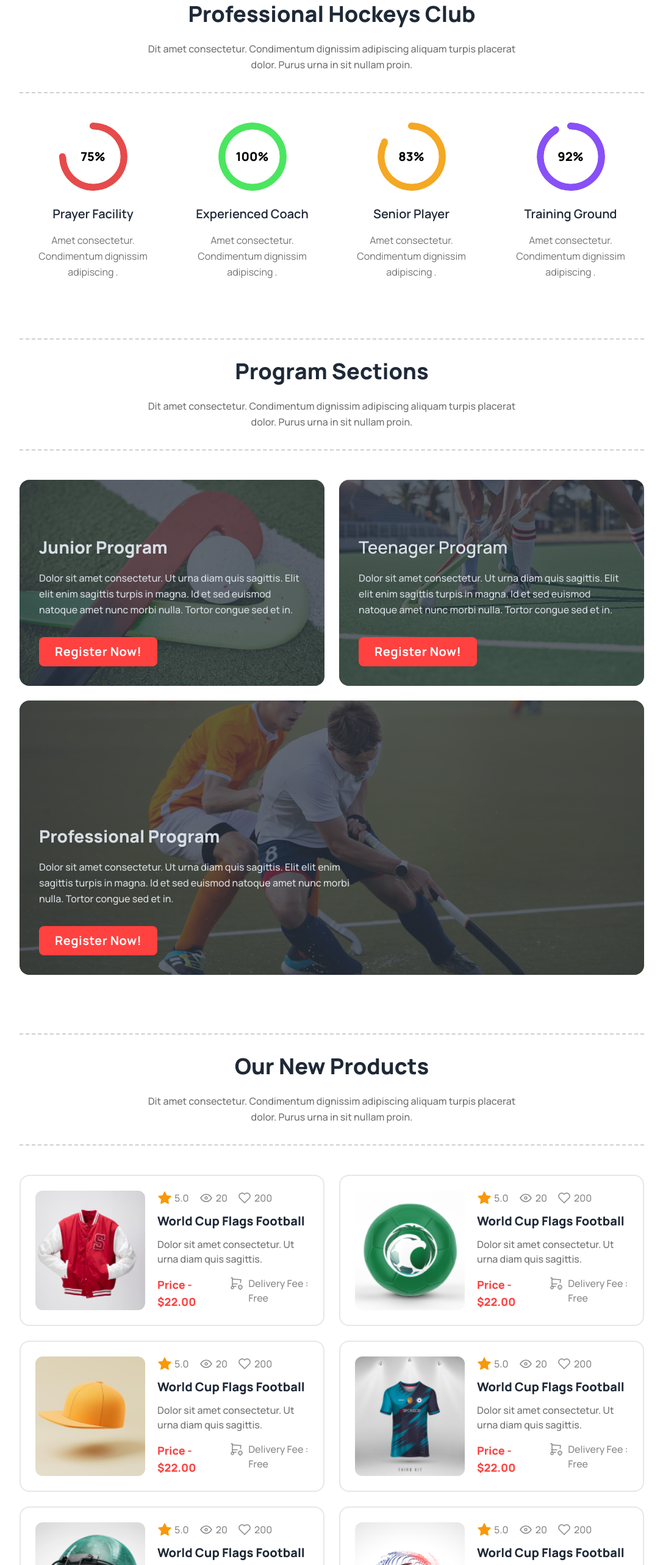
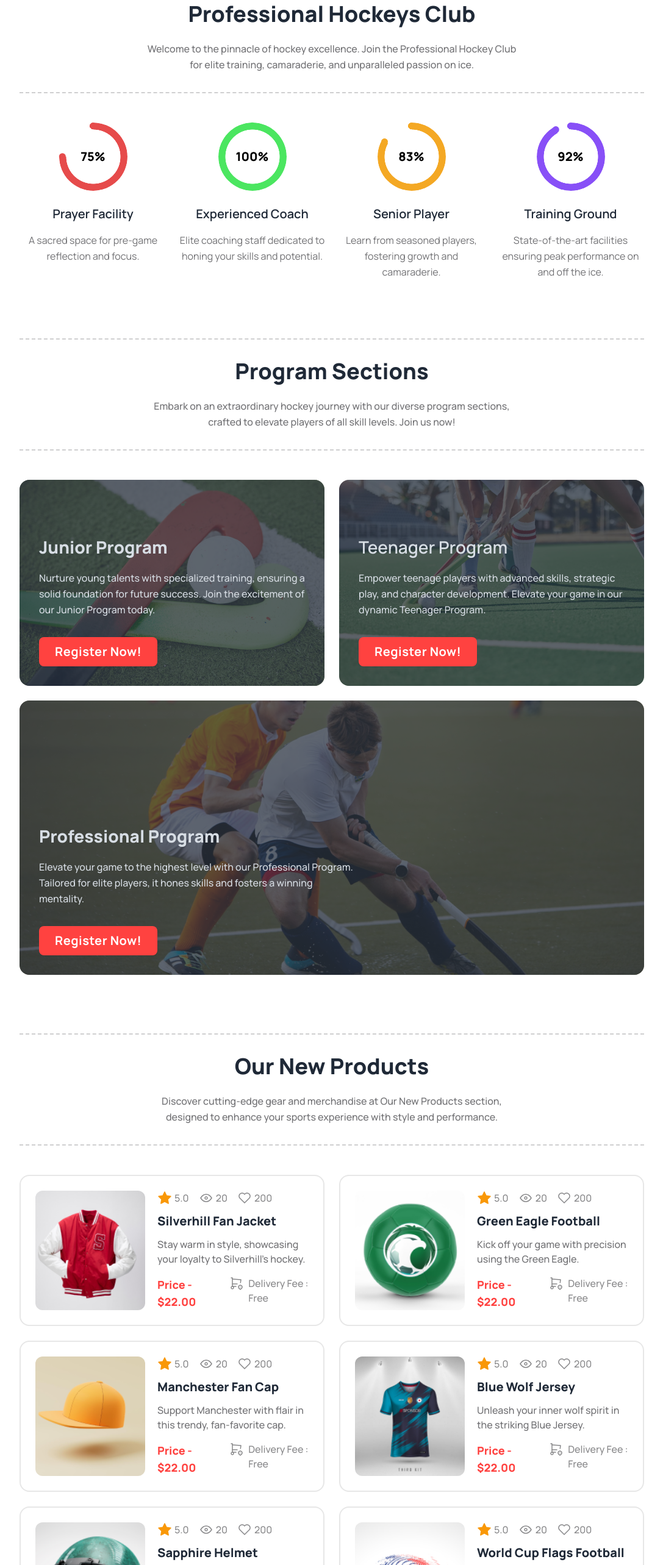
Before and after one commit to bashir-al-lazim/m15-hockeys-website, a plain HTML site: page index.html in a window 1280 px wide. Shown: the part 855-3422 px from the top of the page at 61% size, without its empty margins (96-1183 px from the left). Drawn offline with nearby package versions, Linux system fonts and the light colour scheme.

Commit message:
added meaningfull text

```diff
--- a/index.html
+++ b/index.html
@@ -161,38 +161,32 @@
         <section class="mb-12 md:mb-24">
             <div class="text-center py-8 border-y-2 border-[#13131833] border-dashed">
                 <h1 class="text-4xl font-extrabold mb-6">Professional Hockeys Club</h1>
-                <p class="max-w-[37.9375rem] mx-auto text-[#13131899] text-base font-medium leading-[1.625rem]">Dit amet
-                    consectetur. Condimentum dignissim adipiscing aliquam turpis placerat dolor. Purus urna in sit
-                    nullam proin.</p>
+                <p class="max-w-[37.9375rem] mx-auto text-[#13131899] text-base font-medium leading-[1.625rem]">Welcome to the pinnacle of hockey excellence. Join the Professional Hockey Club for elite training, camaraderie, and unparalleled passion on ice.</p>
             </div>
             <div class="grid grid-cols-1 sm:grid-cols-2 lg:grid-cols-4 justify-between gap-5 mt-12">
                 <div class="text-center ">
                     <div class="radial-progress" style="--value:75; --size: 7rem;  color: rgb(230, 75, 75);"
                         role="progressbar"><span class="text-black text-[1.25rem] font-extrabold">75%</span></div>
                     <h3 class="text-xl font-semibold mb-4 mt-6">Prayer Facility</h3>
-                    <p class="text-base text-[#13131899] font-normal leading-[1.625rem]">Amet consectetur. Condimentum
-                        dignissim adipiscing .</p>
+                    <p class="text-base text-[#13131899] font-normal leading-[1.625rem]">A sacred space for pre-game reflection and focus.</p>
                 </div>
                 <div class="text-center ">
                     <div class="radial-progress" style="--value:100; --size: 7rem; color: rgb(75, 230, 96);"
                         role="progressbar"><span class="text-black text-[1.25rem] font-extrabold">100%</span></div>
                     <h3 class="text-xl font-semibold mb-4 mt-6">Experienced Coach</h3>
-                    <p class="text-base text-[#13131899] font-normal leading-[1.625rem]">Amet consectetur. Condimentum
-                        dignissim adipiscing .</p>
+                    <p class="text-base text-[#13131899] font-normal leading-[1.625rem]">Elite coaching staff dedicated to honing your skills and potential.</p>
                 </div>
                 <div class="text-center ">
                     <div class="radial-progress" style="--value:83; --size: 7rem; color: rgb(244, 168, 36);"
                         role="progressbar"><span class="text-black text-[1.25rem] font-extrabold">83%</span></div>
                     <h3 class="text-xl font-semibold mb-4 mt-6">Senior Player</h3>
-                    <p class="text-base text-[#13131899] font-normal leading-[1.625rem]">Amet consectetur. Condimentum
-                        dignissim adipiscing .</p>
+                    <p class="text-base text-[#13131899] font-normal leading-[1.625rem]">Learn from seasoned players, fostering growth and camaraderie.</p>
                 </div>
                 <div class="text-center ">
                     <div class="radial-progress" style="--value:92; --size: 7rem; color: rgb(136, 80, 247);"
                         role="progressbar"><span class="text-black text-[1.25rem] font-extrabold">92%</span></div>
                     <h3 class="text-xl font-semibold mb-4 mt-6">Training Ground</h3>
-                    <p class="text-base text-[#13131899] font-normal leading-[1.625rem]">Amet consectetur. Condimentum
-                        dignissim adipiscing .</p>
+                    <p class="text-base text-[#13131899] font-normal leading-[1.625rem]">State-of-the-art facilities ensuring peak performance on and off the ice.</p>
                 </div>
             </div>
 
@@ -203,18 +197,13 @@
         <section class="mb-12 md:mb-24">
             <div class="text-center py-8 border-y-2 border-[#13131833] border-dashed">
                 <h1 class="text-4xl font-extrabold mb-6">Program Sections</h1>
-                <p class="max-w-[37.9375rem] mx-auto text-[#13131899] text-base font-medium leading-[1.625rem]">Dit amet
-                    consectetur. Condimentum dignissim adipiscing aliquam turpis placerat dolor. Purus urna in sit
-                    nullam proin.</p>
+                <p class="max-w-[37.9375rem] mx-auto text-[#13131899] text-base font-medium leading-[1.625rem]">Embark on an extraordinary hockey journey with our diverse program sections, crafted to elevate players of all skill levels. Join us now!</p>
             </div>
             <div class="grid md:grid-cols-2 gap-6 mt-12">
                 <div class="card bg-base-100 image-full bg-[url('Images/2.png')] bg-cover lg:h-[21.125rem]">
                     <div class="card-body text-white flex flex-col justify-end content-start">
                         <h2 class="card-title text-[1.75rem] font-extrabold md:pt-10 lg:pt-0">Junior Program</h2>
-                        <p class="flex-none max-w-[32.5rem] text-base font-medium leading-[1.625rem] mt-4 mb-6">Dolor
-                            sit amet consectetur. Ut urna diam quis sagittis. Elit elit
-                            enim sagittis turpis in magna. Id et sed euismod natoque amet nunc morbi nulla. Tortor
-                            congue sed et in.</p>
+                        <p class="flex-none max-w-[32.5rem] text-base font-medium leading-[1.625rem] mt-4 mb-6">Nurture young talents with specialized training, ensuring a solid foundation for future success. Join the excitement of our Junior Program today.</p>
 
                         <div><a
                                 class="btn text-xl font-bold border-2 border-transparent hover:border-hockey-primary hover:text-hockey-primary text-white hover:bg-white bg-hockey-primary px-6 tracking-wide ">Register
@@ -225,10 +214,7 @@
                 <div class="card bg-base-100 image-full bg-[url('Images/3.png')] bg-cover lg:h-[21.125rem]">
                     <div class="card-body text-white flex flex-col justify-end content-start">
                         <h2 class="card-title text-[1.75rem] font-extrabol md:pt-10 lg:pt-0">Teenager Program</h2>
-                        <p class="flex-none max-w-[32.5rem] text-base font-medium leading-[1.625rem] mt-4 mb-6">Dolor
-                            sit amet consectetur. Ut urna diam quis sagittis. Elit elit
-                            enim sagittis turpis in magna. Id et sed euismod natoque amet nunc morbi nulla. Tortor
-                            congue sed et in.</p>
+                        <p class="flex-none max-w-[32.5rem] text-base font-medium leading-[1.625rem] mt-4 mb-6">Empower teenage players with advanced skills, strategic play, and character development. Elevate your game in our dynamic Teenager Program.</p>
 
                         <div><a
                                 class="btn text-xl font-bold border-2 border-transparent hover:border-hockey-primary hover:text-hockey-primary text-white hover:bg-white bg-hockey-primary px-6 tracking-wide ">Register
@@ -240,10 +226,7 @@
                     class="card md:col-span-2 bg-base-100 image-full bg-[url('Images/4.png')] bg-cover  md:h-[21.875rem] lg:h-[28.125rem]">
                     <div class="card-body text-white flex flex-col justify-end content-start">
                         <h2 class="card-title text-[1.75rem] font-extrabold">Professional Program</h2>
-                        <p class="flex-none max-w-[32.5rem] text-base font-medium leading-[1.625rem] mt-4 mb-6">Dolor
-                            sit amet consectetur. Ut urna diam quis sagittis. Elit elit
-                            enim sagittis turpis in magna. Id et sed euismod natoque amet nunc morbi nulla. Tortor
-                            congue sed et in.</p>
+                        <p class="flex-none max-w-[32.5rem] text-base font-medium leading-[1.625rem] mt-4 mb-6">Elevate your game to the highest level with our Professional Program. Tailored for elite players, it hones skills and fosters a winning mentality.</p>
 
                         <div><a
                                 class="btn text-xl font-bold border-2 border-transparent hover:border-hockey-primary hover:text-hockey-primary text-white hover:bg-white bg-hockey-primary px-6 tracking-wide ">Register
@@ -259,9 +242,7 @@
         <section class="mb-12 md:mb-24">
             <div class="text-center py-8 border-y-2 border-[#13131833] border-dashed">
                 <h1 class="text-4xl font-extrabold mb-6">Our New Products</h1>
-                <p class="max-w-[37.9375rem] mx-auto text-[#13131899] text-base font-medium leading-[1.625rem]">Dit amet
-                    consectetur. Condimentum dignissim adipiscing aliquam turpis placerat dolor. Purus urna in sit
-                    nullam proin.</p>
+                <p class="max-w-[37.9375rem] mx-auto text-[#13131899] text-base font-medium leading-[1.625rem]">Discover cutting-edge gear and merchandise at Our New Products section, designed to enhance your sports experience with style and performance.</p>
             </div>
             <div class="grid md:grid-cols-2 gap-6 mt-12">
                 <div class="flex flex-col lg:flex-row gap-5 border-[#1313181A] border-2 rounded-2xl p-6">
@@ -330,9 +311,8 @@
                                 <p class="text-base text-[#13131880] font-medium">200</p>
                             </div>
                         </div>
-                        <h2 class="text-xl font-extrabold mt-3">World Cup Flags Football</h2>
-                        <p class="text-base text-[#13131899] font-medium leading[1.625rem] mt-3 mb-4">Dolor sit amet
-                            consectetur. Ut urna diam quis sagittis. </p>
+                        <h2 class="text-xl font-extrabold mt-3">Silverhill Fan Jacket</h2>
+                        <p class="text-base text-[#13131899] font-medium leading[1.625rem] mt-3 mb-4">Stay warm in style, showcasing your loyalty to Silverhill's hockey.</p>
                         <div class="flex gap-5">
                             <p class="text-lg text-hockey-primary font-extrabold">Price - $22.00</p>
                             <div class="flex gap-2">
@@ -434,9 +414,8 @@
                                 <p class="text-base text-[#13131880] font-medium">200</p>
                             </div>
                         </div>
-                        <h2 class="text-xl font-extrabold mt-3">World Cup Flags Football</h2>
-                        <p class="text-base text-[#13131899] font-medium leading[1.625rem] mt-3 mb-4">Dolor sit amet
-                            consectetur. Ut urna diam quis sagittis. </p>
+                        <h2 class="text-xl font-extrabold mt-3">Green Eagle Football</h2>
+                        <p class="text-base text-[#13131899] font-medium leading[1.625rem] mt-3 mb-4">Kick off your game with precision using the Green Eagle.</p>
                         <div class="flex gap-5">
                             <p class="text-lg text-hockey-primary font-extrabold">Price - $22.00</p>
                             <div class="flex gap-2">
@@ -538,9 +517,8 @@
                                 <p class="text-base text-[#13131880] font-medium">200</p>
                             </div>
                         </div>
-                        <h2 class="text-xl font-extrabold mt-3">World Cup Flags Football</h2>
-                        <p class="text-base text-[#13131899] font-medium leading[1.625rem] mt-3 mb-4">Dolor sit amet
-                            consectetur. Ut urna diam quis sagittis. </p>
+                        <h2 class="text-xl font-extrabold mt-3">Manchester Fan Cap</h2>
+                        <p class="text-base text-[#13131899] font-medium leading[1.625rem] mt-3 mb-4">Support Manchester with flair in this trendy, fan-favorite cap.</p>
                         <div class="flex gap-5">
                             <p class="text-lg text-hockey-primary font-extrabold">Price - $22.00</p>
                             <div class="flex gap-2">
@@ -642,9 +620,8 @@
                                 <p class="text-base text-[#13131880] font-medium">200</p>
                             </div>
                         </div>
-                        <h2 class="text-xl font-extrabold mt-3">World Cup Flags Football</h2>
-                        <p class="text-base text-[#13131899] font-medium leading[1.625rem] mt-3 mb-4">Dolor sit amet
-                            consectetur. Ut urna diam quis sagittis. </p>
+                        <h2 class="text-xl font-extrabold mt-3">Blue Wolf Jersey</h2>
+                        <p class="text-base text-[#13131899] font-medium leading[1.625rem] mt-3 mb-4">Unleash your inner wolf spirit in the striking Blue Jersey.</p>
                         <div class="flex gap-5">
                             <p class="text-lg text-hockey-primary font-extrabold">Price - $22.00</p>
                             <div class="flex gap-2">
@@ -746,9 +723,8 @@
                                 <p class="text-base text-[#13131880] font-medium">200</p>
                             </div>
                         </div>
-                        <h2 class="text-xl font-extrabold mt-3">World Cup Flags Football</h2>
-                        <p class="text-base text-[#13131899] font-medium leading[1.625rem] mt-3 mb-4">Dolor sit amet
-                            consectetur. Ut urna diam quis sagittis. </p>
+                        <h2 class="text-xl font-extrabold mt-3">Sapphire Helmet</h2>
+                        <p class="text-base text-[#13131899] font-medium leading[1.625rem] mt-3 mb-4">Safety meets style with the Sapphire Helmet for confident gameplay.</p>
                         <div class="flex gap-5">
                             <p class="text-lg text-hockey-primary font-extrabold">Price - $22.00</p>
                             <div class="flex gap-2">
@@ -851,8 +827,7 @@
                             </div>
                         </div>
                         <h2 class="text-xl font-extrabold mt-3">World Cup Flags Football</h2>
-                        <p class="text-base text-[#13131899] font-medium leading[1.625rem] mt-3 mb-4">Dolor sit amet
-                            consectetur. Ut urna diam quis sagittis. </p>
+                        <p class="text-base text-[#13131899] font-medium leading[1.625rem] mt-3 mb-4">Kick your game up a notch with the World Cup Football, representing global unity.</p>
                         <div class="flex gap-5">
                             <p class="text-lg text-hockey-primary font-extrabold">Price - $22.00</p>
                             <div class="flex gap-2">
@@ -896,9 +871,7 @@
         <section class="mb-12 md:mb-24">
             <div class="text-center py-8 border-y-2 border-[#13131833] border-dashed">
                 <h1 class="text-4xl font-extrabold mb-6">Clients Question</h1>
-                <p class="max-w-[37.9375rem] mx-auto text-[#13131899] text-base font-medium leading-[1.625rem]">Dit amet
-                    consectetur. Condimentum dignissim adipiscing aliquam turpis placerat dolor. Purus urna in sit
-                    nullam proin.</p>
+                <p class="max-w-[37.9375rem] mx-auto text-[#13131899] text-base font-medium leading-[1.625rem]">Explore common queries in our Clients Questions section, ensuring clarity and confidence for every member. Your concerns, addressed seamlessly.</p>
             </div>
             <div
                 class="flex flex-col lg:flex-row gap-10 mt-12 justify-between border-2 border-[#1313181A] rounded-2xl p-8">
@@ -913,8 +886,7 @@
                             Our Equipment
                         </div>
                         <div class="collapse-content">
-                            <p class="text-base font-normal leading[1.625rem]">Dolor sit amet consectetur. Ut urna diam
-                                quis sagittis. Elit elit enim sagittis turpis in magna.</p>
+                            <p class="text-base font-normal leading[1.625rem]">We provide high-quality, well-maintained equipment for all members, ensuring safety and optimal performance on the ice.</p>
                         </div>
                     </div>
                     <div class="collapse collapse-plus border-b-2 border-[#1313181A] rounded-none">
@@ -923,8 +895,7 @@
                             Hockey Training
                         </div>
                         <div class="collapse-content">
-                            <p class="text-base font-normal leading[1.625rem]">Dolor sit amet consectetur. Ut urna diam
-                                quis sagittis. Elit elit enim sagittis turpis in magna.</p>
+                            <p class="text-base font-normal leading[1.625rem]">Our training programs cater to all skill levels, combining expert coaching, drills, and match simulations for a comprehensive and rewarding hockey experience.</p>
                         </div>
                     </div>
                     <div class="collapse collapse-plus border-b-2 border-[#1313181A] rounded-none">
@@ -933,8 +904,7 @@
                             Private Lessons
                         </div>
                         <div class="collapse-content">
-                            <p class="text-base font-normal leading[1.625rem]">Dolor sit amet consectetur. Ut urna diam
-                                quis sagittis. Elit elit enim sagittis turpis in magna.</p>
+                            <p class="text-base font-normal leading[1.625rem]">Yes, we offer personalized private lessons with our experienced coaches, focusing on refining individual skills and addressing specific needs.</p>
                         </div>
                     </div>
                     <div class="collapse collapse-plus border-b-2 border-[#1313181A] rounded-none">
@@ -943,8 +913,7 @@
                             Ski Touring
                         </div>
                         <div class="collapse-content">
-                            <p class="text-base font-normal leading[1.625rem]">Dolor sit amet consectetur. Ut urna diam
-                                quis sagittis. Elit elit enim sagittis turpis in magna.</p>
+                            <p class="text-base font-normal leading[1.625rem]">Apologies, but our focus is solely on hockey-related activities. We don't offer ski touring services.</p>
                         </div>
                     </div>
                     <div class="collapse collapse-plus border-b-2 border-[#1313181A] rounded-none">
@@ -953,8 +922,7 @@
                             Booking
                         </div>
                         <div class="collapse-content">
-                            <p class="text-base font-normal leading[1.625rem]">Dolor sit amet consectetur. Ut urna diam
-                                quis sagittis. Elit elit enim sagittis turpis in magna.</p>
+                            <p class="text-base font-normal leading[1.625rem]">Booking is simple! Use our online platform or contact our support team to secure your spot for training sessions, private lessons, or equipment rentals.</p>
                         </div>
                     </div>
                     <div class="collapse collapse-plus border-b-2 border-[#1313181A] rounded-none">
@@ -963,8 +931,7 @@
                             Pricings
                         </div>
                         <div class="collapse-content">
-                            <p class="text-base font-normal leading[1.625rem]">Dolor sit amet consectetur. Ut urna diam
-                                quis sagittis. Elit elit enim sagittis turpis in magna.</p>
+                            <p class="text-base font-normal leading[1.625rem]">Visit our Pricing page for transparent details on membership fees, training programs, and equipment rentals. We aim for affordability without compromising quality.</p>
                         </div>
                     </div>
 
@@ -977,30 +944,26 @@
         <section>
             <div class="text-center py-8 border-y-2 border-[#13131833] border-dashed">
                 <h1 class="text-4xl font-extrabold mb-6">Get In Touch</h1>
-                <p class="max-w-[37.9375rem] mx-auto text-[#13131899] text-base font-medium leading-[1.625rem]">Dit amet
-                    consectetur. Condimentum dignissim adipiscing aliquam turpis placerat dolor. Purus urna in sit
-                    nullam proin.</p>
+                <p class="max-w-[37.9375rem] mx-auto text-[#13131899] text-base font-medium leading-[1.625rem]">Connect with us effortlessly through Get In Touch. Your inquiries, suggestions, and enthusiasm are the driving force behind our hockey community.</p>
             </div>
             <div class="mt-12">
                 <div class="flex flex-col lg:flex-row gap-6">
-                    <div class="grid gap-6 border-2 border-[#1313181A] rounded-2xl p-12 lg:w-2/5">
+                    <div class="grid gap-6 border-2 border-[#1313181A] rounded-2xl p-12 lg:w-2/5 break-all">
                         <div class="bg-[#BCED6D1A] rounded-2xl p-8">
                             <img src="Images/Group 1171275317.png" alt="call icon">
                             <p class="text-lg font-extrabold leading-8"><span
-                                    class="text-base text-[#13131866] font-normal">Phone Number :</span><br> (+62)
+                                    class="text-base text-[#13131866] font-normal">Phone Number :</span><br>(+62)
                                 123-321-543</p>
                         </div>
                         <div class="bg-[#FDDD5F1A] rounded-2xl p-8">
                             <img src="Images/Group 1171275318.png" alt="call icon">
                             <p class="text-lg font-extrabold leading-8"><span
-                                    class="text-base text-[#13131866] font-normal">Phone Number :</span><br> (+62)
-                                123-321-543</p>
+                                    class="text-base text-[#13131866] font-normal">Email :</span><br>hockeys@support.com</p>
                         </div>
                         <div class="bg-[#629CF31A] rounded-2xl p-8">
                             <img src="Images/Group 1171275321.png" alt="call icon">
                             <p class="text-lg font-extrabold leading-8"><span
-                                    class="text-base text-[#13131866] font-normal">Phone Number :</span><br> (+62)
-                                123-321-543</p>
+                                    class="text-base text-[#13131866] font-normal">Location :</span><br>152/1 Mohakhali Wireless Gate</p>
                         </div>
                     </div>
                     <div class="flex-1">
@@ -1054,8 +1017,7 @@
         class="grid grid-cols-2 md:flex flex-col md:flex-row justify-between gap-14 md:gap-10 py-10 md:py-24 px-10% md:px-[5%] lg:px-[10%] bg-black text-white md:text-left text-center text-base">
         <div class="flex flex-col col-span-2 items-center md:items-start">
             <header class="text-[1.75rem] font-extrabold mt-2 mb-4">Get In Touch</header>
-            <p class="text-[#FFFFFF99] font-medium leading-[1.625rem] max-w-[21.625rem]">Dit amet consectetur.
-                Condimentum adipiscing aliquam turpis placerat dolor. Purus urna in sit nullam proin. </p>
+            <p class="text-[#FFFFFF99] font-medium leading-[1.625rem] max-w-[21.625rem]">Connect with us effortlessly. Your inquiries matter—let's discuss memberships, programs, and all things hockey!</p>
             <div class="flex gap-4 mt-6 items-center">
                 <svg xmlns="http://www.w3.org/2000/svg" width="24" height="24" viewBox="0 0 24 24" fill="none">
                     <path
```
